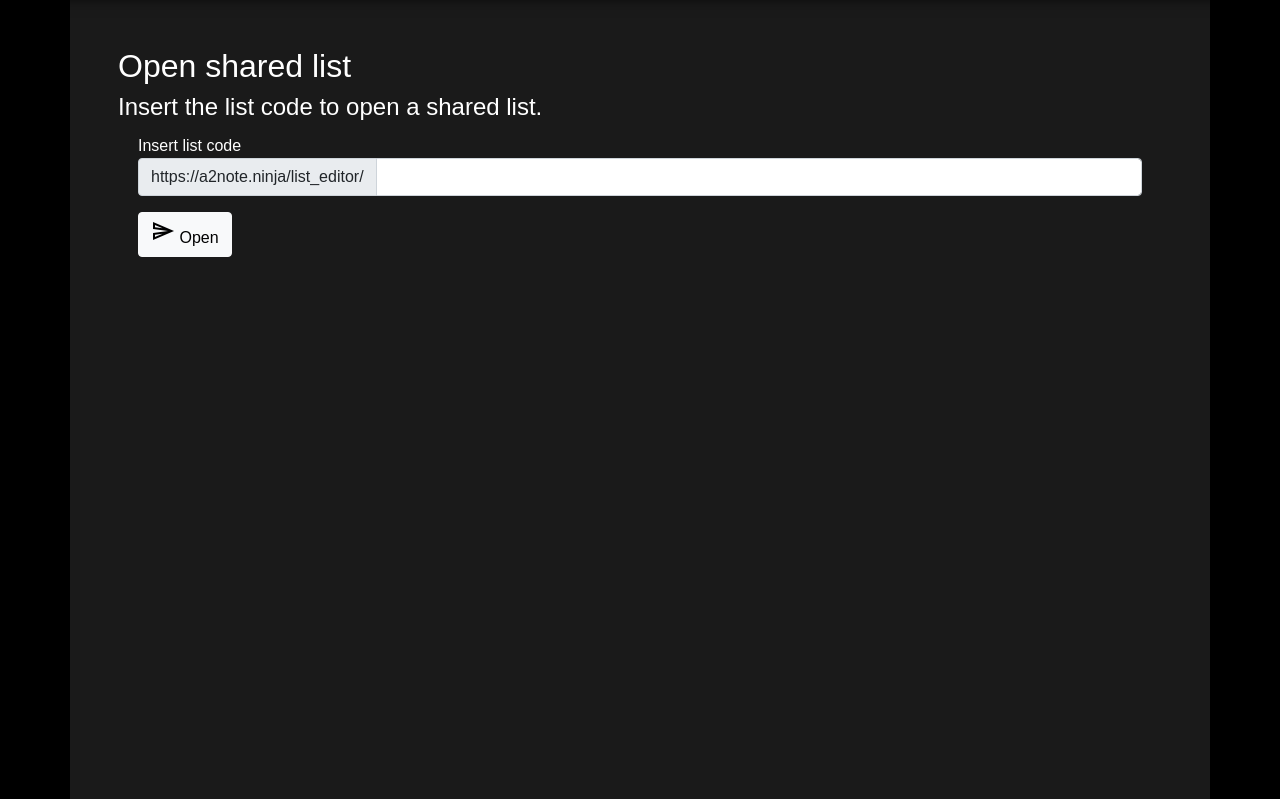
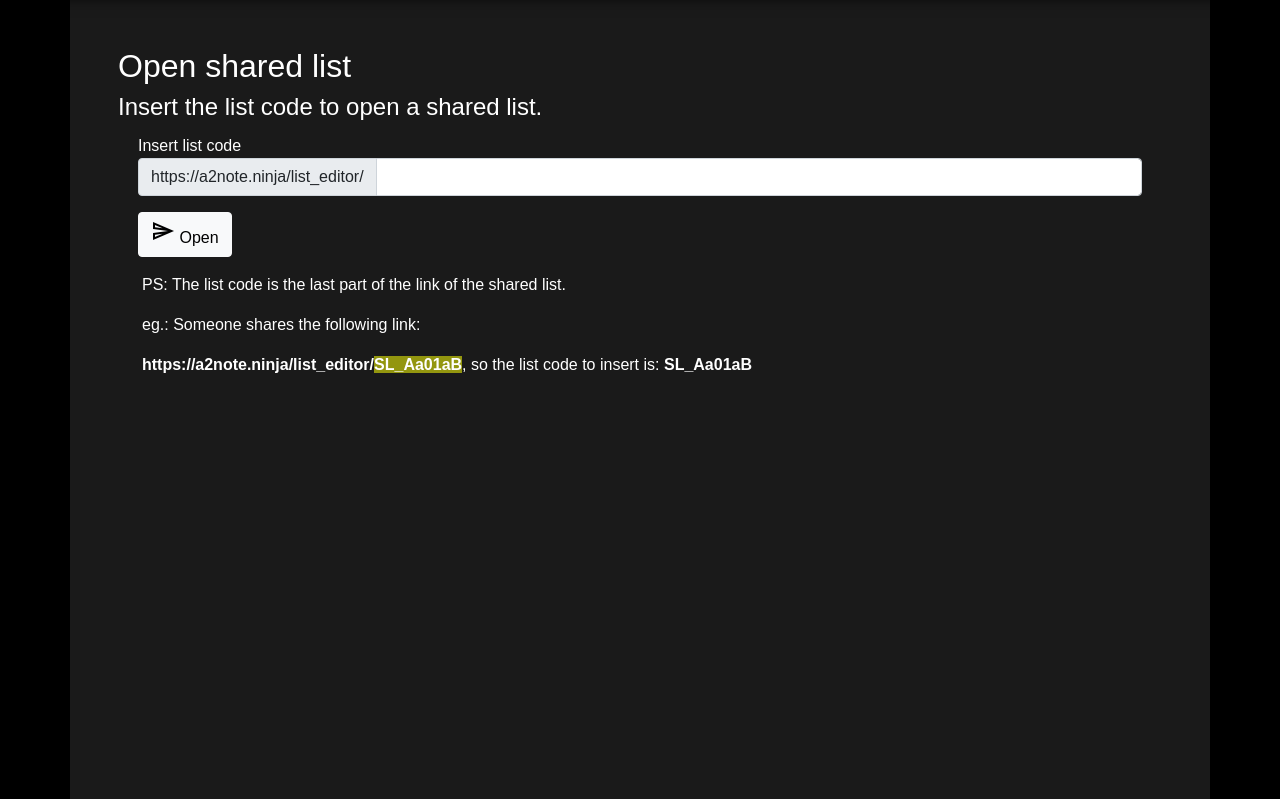
Before and after one commit to alessandro-amadelli/a2note.ninja, a Django app: page /open_shared/ in a window 1280 px wide. Shown: the part 87-886 px from the top of the page. Run offline with Django 3.2, Linux system fonts and the light colour scheme.

Commit message:
Added explanation and example on 'open shared list' page

```diff
--- a/a2note/templates/a2note/open_shared.html
+++ b/a2note/templates/a2note/open_shared.html
@@ -36,6 +36,12 @@
       </div>
     </div>
 
+    <div class="row m-2 p-1">
+      <div class="col">
+        <p>{% translate "PS: The list code is the last part of the link of the shared list." %}</p>
+        <p>{% translate "eg.: Someone shares the following link:" %}</p>
+        <p><strong>https://a2note.ninja/list_editor/<span style="background-color:rgba(221, 226, 9, 0.62)">SL_Aa01aB</span></strong>, {% translate "so the list code to insert is" %}: <strong>SL_Aa01aB</strong></p>
+
 
 
   </div>
--- a/a2note/templates/sw.js
+++ b/a2note/templates/sw.js
@@ -20,6 +20,7 @@ const staticAssets = [
   '/static/a2note/todolist.js',
   '/static/a2note/utilities.js',
   '/about_us/',
+  '/open_shared/',
   '/my_dashboard/',
   '/bulletin_board/',
   '/my_account/',
```
Also changed, not shown: a2note/locale/it/LC_MESSAGES/django.po, 1 other file.
